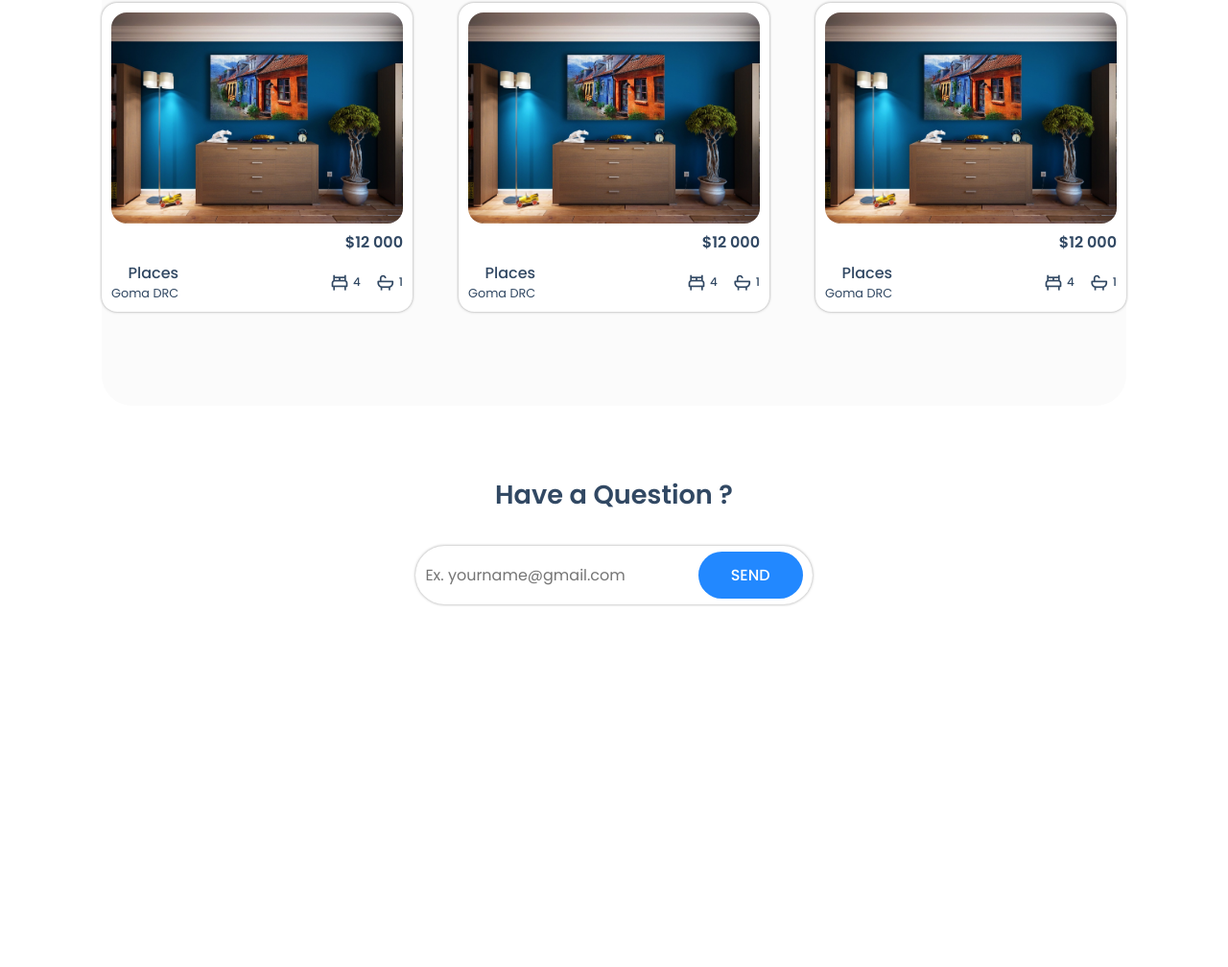
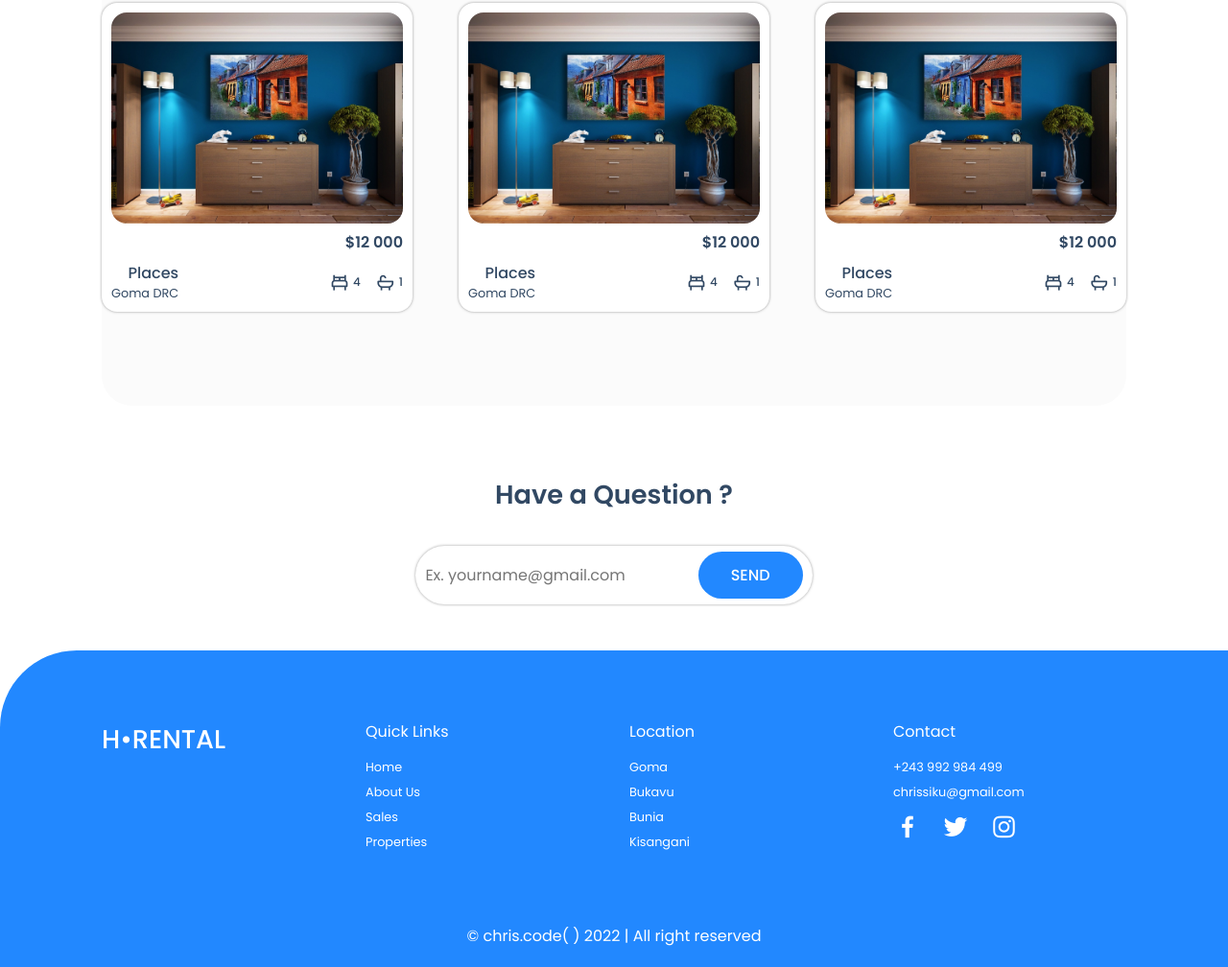
Before and after one commit to Chrissiku/house_rental, a plain HTML site: page index.html in a window 1280 px wide. Shown: the part 1866-2874 px from the top of the page at 96% size. Before the commit the page ends 2544 px from the top, so only its background shows below. Drawn offline with nearby package versions, Linux system fonts and the light colour scheme.

Commit message:
Implementing the footer section with HTML & CSS only

```diff
--- a/css/style.css
+++ b/css/style.css
@@ -258,7 +258,7 @@ section {
   margin-left: 4px;
 }
 
-.newsletter{
+.newsletter {
   display: flex;
   flex-direction: column;
   align-items: center;
@@ -267,31 +267,83 @@ section {
   text-align: center;
 }
 
-.newsletter h2{
+.newsletter h2 {
   font-size: 1.7rem;
 }
 
-.newsletter form{
+.newsletter form {
   background: var(--back-color);
   box-shadow: var(--box-shadow);
   padding: 6px 10px;
   border-radius: 5rem;
 }
 
-.newsletter form input{
+.newsletter form input {
   border: none;
   outline: none;
   font-size: 1rem;
   padding-right: 10px;
 }
 
-.newsletter #email-box{
+.newsletter #email-box {
   width: 280px;
-
 }
 
-.newsletter .btn{
+.newsletter .btn {
   padding: 12px 34px;
   font-weight: 500;
   text-transform: uppercase;
 }
+
+.footer {
+  background: var(--primary-color);
+  color: var(--back-color);
+  border-radius: 5rem 0 0 0;
+}
+
+.foot-cont {
+  display: grid;
+  grid-template-columns: repeat(auto-fit, minmax(240px, auto));
+  gap: 2rem;
+}
+
+.foot-cont h2 {
+  font-size: 1.7rem;
+  font-weight: 500;
+}
+
+.footer-box {
+  display: flex;
+  flex-direction: column;
+}
+
+.footer-box h3 {
+  margin-bottom: 1rem;
+  font-size: 1rem;
+  font-weight: 400;
+}
+
+.footer-box a {
+  font-size: 0.8rem;
+  color: var(--back-color);
+  font-weight: 400;
+  margin-bottom: 0.5rem;
+}
+.footer-box a:hover {
+  color: orange;
+}
+
+.social a {
+  font-size: 30px;
+  margin-right: 1rem;
+}
+
+.social a:hover {
+  color: var(--second-color);
+}
+.copy {
+  padding: 20px;
+  text-align: center;
+  color: var(--back-color);
+  background: var(--primary-color);
+}
--- a/index.html
+++ b/index.html
@@ -189,11 +189,54 @@
 
     <!-- NEWSLETTER SECTION -->
     <section class="newsletter container">
-        <h2>Have a Question ?</h2>
-        <form action="">
-            <input type="email" name="" id="email-box" placeholder="Ex. yourname@gmail.com" required>
-            <input type="submit" value="Send" class="btn">
-        </form>
+      <h2>Have a Question ?</h2>
+      <form action="">
+        <input
+          type="email"
+          name=""
+          id="email-box"
+          placeholder="Ex. yourname@gmail.com"
+          required
+        />
+        <input type="submit" value="Send" class="btn" />
+      </form>
     </section>
+
+    <!-- FOOTER SECTION -->
+    <section class="footer">
+      <div class="foot-cont container">
+        <h2>H&bull;RENTAL</h2>
+        <div class="footer-box">
+          <h3>Quick Links</h3>
+          <a href="#home">Home</a>
+          <a href="#about">About Us</a>
+          <a href="#sales">Sales</a>
+          <a href="#prop">Properties</a>
+        </div>
+
+        <div class="footer-box">
+          <h3>Location</h3>
+          <a href="#">Goma</a>
+          <a href="#">Bukavu</a>
+          <a href="#">Bunia</a>
+          <a href="#">Kisangani</a>
+        </div>
+
+        <div class="footer-box">
+          <h3>Contact</h3>
+          <a href="#">+243 992 984 499</a>
+          <a href="#">chrissiku@gmail.com</a>
+          <div class="social">
+            <a href="#"><i class="bx bxl-facebook"></i></a>
+            <a href="#"><i class="bx bxl-twitter"></i></a>
+            <a href="#"><i class="bx bxl-instagram"></i></a>
+          </div>
+        </div>
+      </div>
+    </section>
+
+    <div class="copy">
+      <p>&#169; chris.code( ) 2022 | All right reserved</p>
+    </div>
   </body>
 </html>
```
Lines whose indentation alone changed are shown as unchanged.
